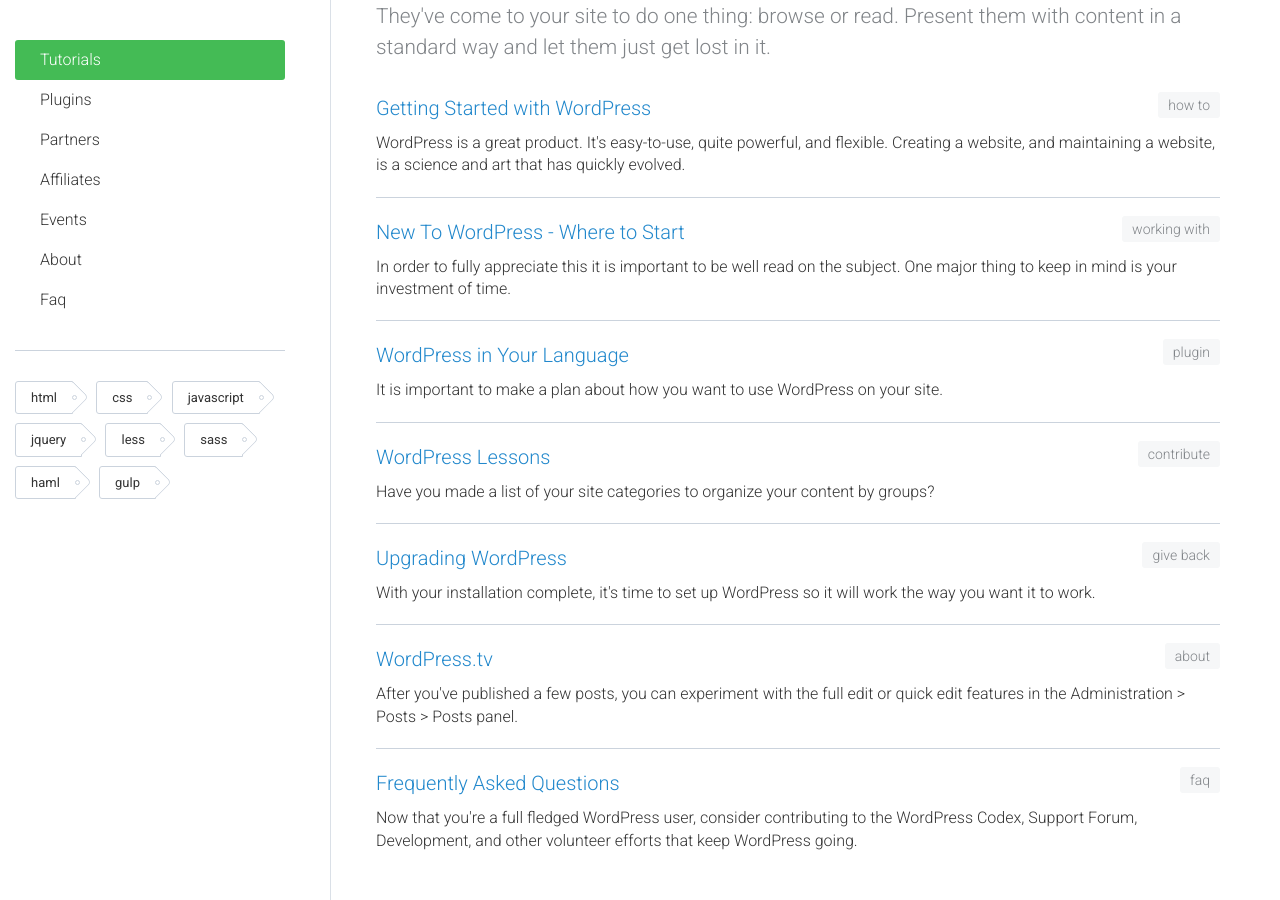
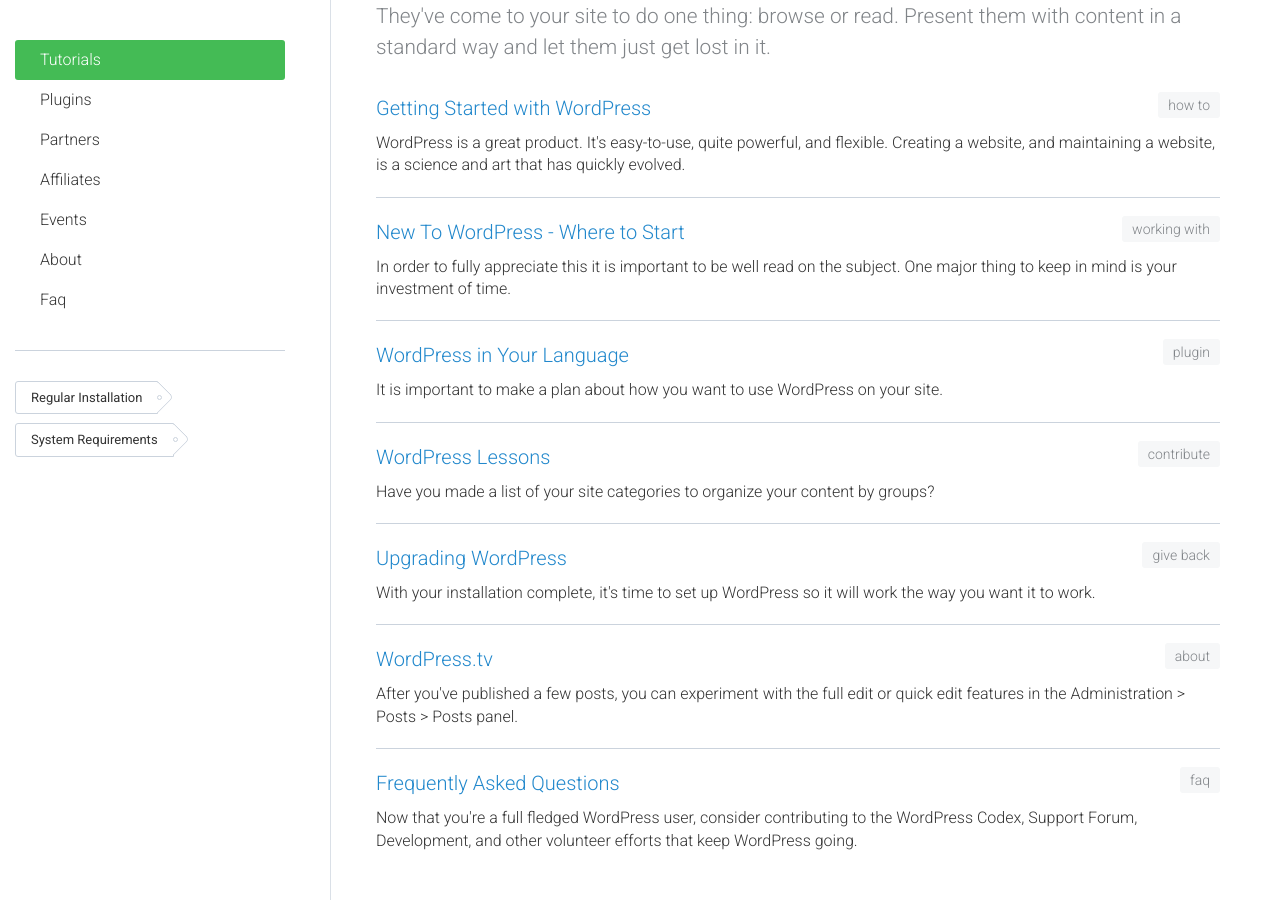
Before and after one commit to abantecart/abantecart.github.io, a Jekyll site: the page built from pages/install/index.html, in a window 1280 px wide and 900 px high, scrolled down 399 px. Built offline with Jekyll 4.4.1, drawn with Linux system fonts in a browser that asks for light colours.

Commit message:
add tags

```diff
--- a/_config.yml
+++ b/_config.yml
@@ -8,12 +8,6 @@
 # if you use google analytics, add your tracking id here
 google_analytics_id: 'UA-26192520-5'
 
-# Enable/show navigation. There are there options:
-#   0 - always hide
-#   1 - always show
-#   2 - show only if posts are present
-navigation: 1
-
 # URL to source code, used in _includes/footer.html
 codeurl: 'https://github.com/abantecart/abantecart.github.io'
 
@@ -22,7 +16,6 @@
     ['user_manual', 'User Manuals'],
     ['developer_api', 'Developers API']
 ]
-
 
 # Keep as an empty string if served up at the root. If served up at a specific
 # path (e.g. on GitHub pages) leave off the trailing slash, e.g. /my-project
--- a/_includes/side_menu.html
+++ b/_includes/side_menu.html
@@ -327,30 +327,13 @@
    - End of Search -->
     <!-- Tags -->
     <ul class="tags">
+    {% for stag in page.tags %}
+        {% assign tag = stag[0] %}
+        {% assign label = stag[1] %}
     	<li class="tag-item">
-    		<a href="#">html</a>
+    		<a href="pages/install/{{ tag }}.html">{{ label }}</a>
     	</li>
-    	<li class="tag-item">
-    		<a href="#">css</a>
-    	</li>
-    	<li class="tag-item">
-    		<a href="#">javascript</a>
-    	</li>
-    	<li class="tag-item">
-    		<a href="#">jquery</a>
-    	</li>
-    	<li class="tag-item">
-    		<a href="#">less</a>
-    	</li>
-    	<li class="tag-item">
-    		<a href="#">sass</a>
-    	</li>
-    	<li class="tag-item">
-    		<a href="#">haml</a>
-    	</li>
-    	<li class="tag-item">
-    		<a href="#">gulp</a>
-    	</li>
+    {% endfor %}
     </ul>
     <!-- End of Tags -->
 </nav>
--- a/_includes/top_menu.html
+++ b/_includes/top_menu.html
@@ -5,7 +5,7 @@
     		<a href="pages/install/index.html">Installation Options</a>
     	</li>
     	<li>
-    		<a href="pages/install/system_requirements.html">system requirements</a>
+    		<a href="pages/install/system_requirements.html">System requirements</a>
     	</li>
     	<li>
     		<a href="pages/install/download.html">Download</a>
--- /dev/null
+++ b/pages/install/download.html
@@ -0,0 +1,6 @@
+---
+layout: default
+title: Download AbanteCart free open source eCommrce
+description:
+tags: download
+---
--- a/pages/install/index.html
+++ b/pages/install/index.html
@@ -2,7 +2,10 @@
 layout: default
 title: AbanteCart Installation Options
 description: Number of different installation options are available, depending on where you need to install and run your ecommerce site.
-tags: Install
+tags: [
+    ['regular_install', 'Regular Installation'],
+    ['system_requirements', 'System Requirements']
+]
 ---
 
 <!-- Category Info -->
--- a/pages/install/system_requirements.html
+++ b/pages/install/system_requirements.html
@@ -2,5 +2,5 @@
 layout: default
 title: AbanteCart System Requirements
 description:
-tags: Install, requirements
+tags: install, requirements
 ---
```
